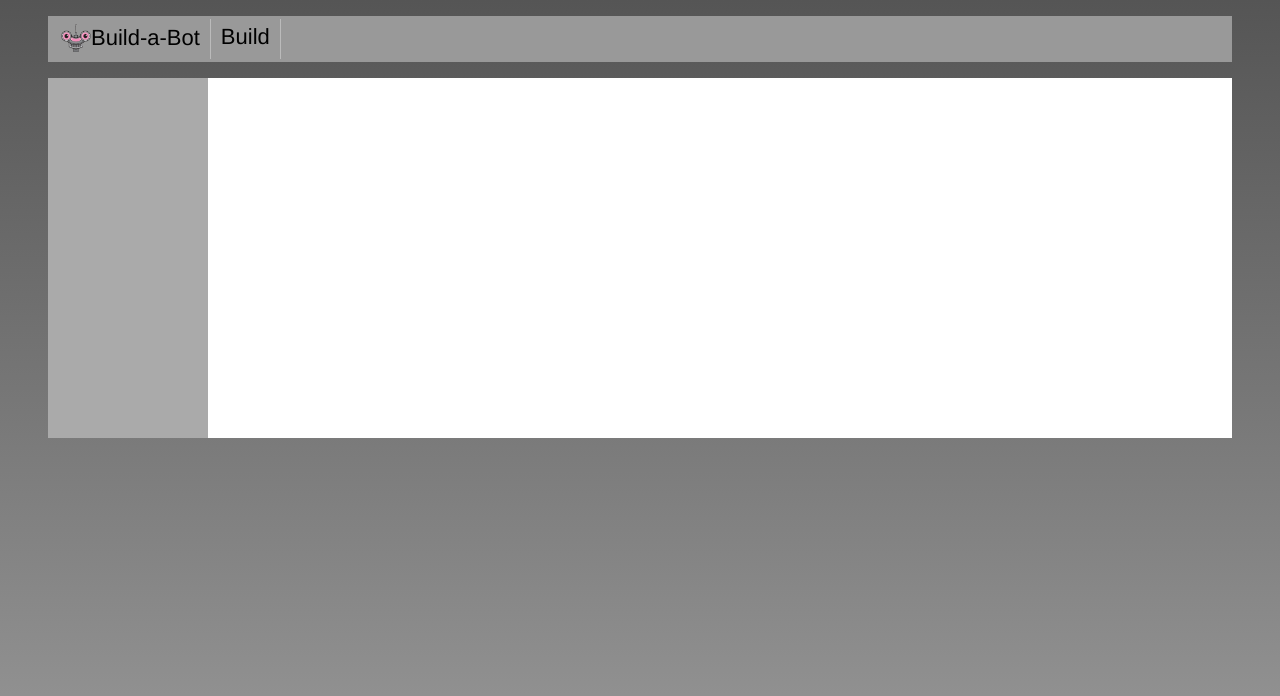
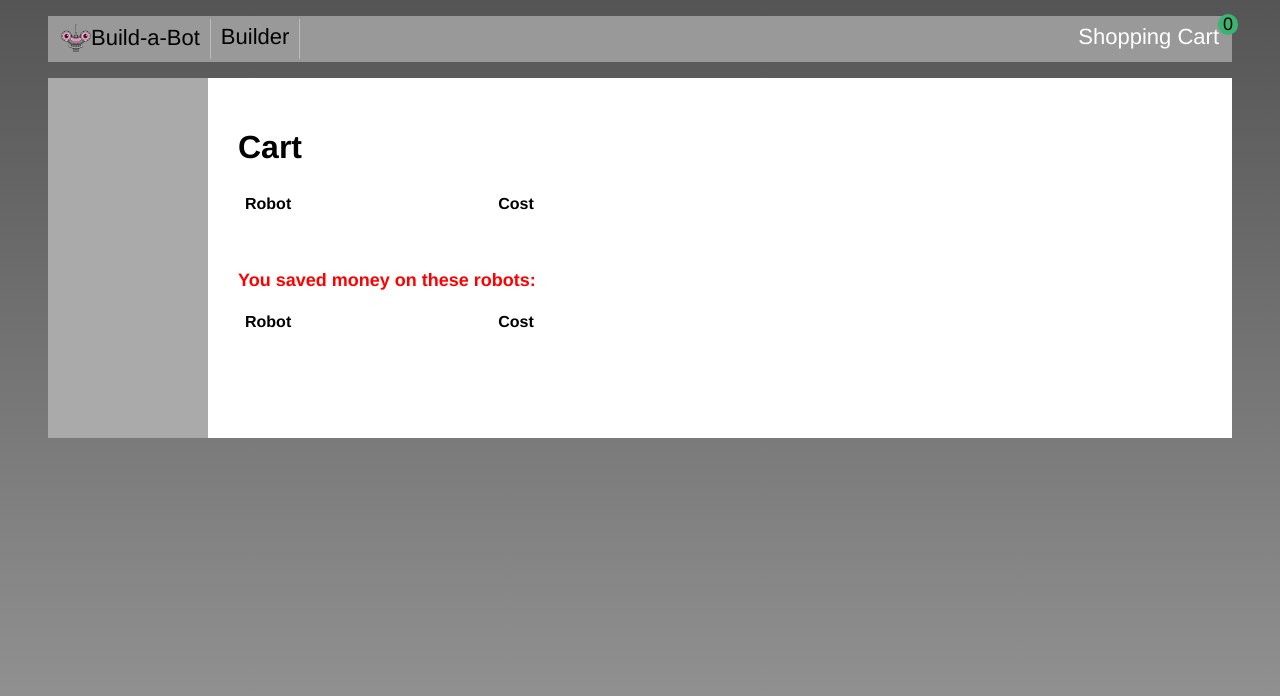
Before and after one commit to laurieroy/vue-build-a-bot, a Vue app: page /cart in a window 1280 px wide. Shown: the top 696 px of the page. Built offline with nearby package versions, Linux system fonts and the light colour scheme.

Commit message:
Use getter to show sale heads

```diff
--- a/src/App.vue
+++ b/src/App.vue
@@ -9,9 +9,17 @@
 						</router-link>
 					</li>
           <li class="nav-item">
-						<router-link class="nav-link" :to="{name: 'Build'}" exact>
-							Build
+						<router-link class="nav-link" :to="{name: 'Builder'}" exact>
+							Builder
 						</router-link>
+					</li>
+          <li class="nav-item cart">
+						<router-link class="nav-link" to="/cart" exact>
+							Shopping Cart
+						</router-link>
+						<div class="cart-items">
+							{{cart.length}}
+						</div>
 					</li>
         </ul>
       </nav>
@@ -20,7 +28,6 @@
 			<aside class="aside">
 				<router-view name="sidebar"></router-view>
 			</aside>
-
 			<main>
 				<router-view />
 			</main>
@@ -32,6 +39,11 @@
 
 export default {
   name: 'App',
+  computed: {
+    cart() {
+      return this.$store.state.cart;
+    },
+  },
 };
 </script>
 
@@ -67,6 +79,11 @@
   font-size: 22px;
   border-right: 1px solid #bbb;
 }
+.nav-item.cart {
+	position: relative;
+	margin-left: auto;
+	border-right: none;
+}
 .nav-link {
 	text-decoration: none;
 	color: inherit;
@@ -89,4 +106,15 @@
 	width: 100px;
 	min-height: 300px;
 }
+.cart-items {
+	position: absolute;
+	top: -5px;
+	right: -9px;
+	font-size: 18px;
+	width: 20px;
+	text-align: center;
+	display: inline-block;
+	border-radius: 100px;
+	background-color: mediumseagreen;
+}
 </style>
--- a/src/builder/PartSelector.vue
+++ b/src/builder/PartSelector.vue
@@ -1,14 +1,16 @@
 <template>
   <div class="part" :class="position">
-		<router-link :to="{
+    <router-link
+      :to="{
         name: 'Parts',
         params: {
           id: this.selectedPart.id,
           partType: this.selectedPart.type,
-        }
-      }">
-			<img  :src="selectedPart.src" title="arm" />
-		</router-link>
+        },
+      }"
+    >
+      <img :src="selectedPart.src" title="arm" />
+    </router-link>
     <button @click="selectPreviousPart()" class="prev-selector"></button>
     <button @click="selectNextPart()" class="next-selector"></button>
     <span class="sale" v-show="selectedPart.onSale">Sale!</span>
@@ -98,7 +100,7 @@
 }
 .part img {
   width: 165px;
-	cursor: pointer;
+  cursor: pointer;
 }
 .top {
   border-bottom: none;
--- /dev/null
+++ b/src/cart/ShoppingCart.vue
@@ -0,0 +1,82 @@
+<template>
+  <div>
+    <h1>Cart</h1>
+    <table>
+      <thead>
+        <tr>
+          <th class="robot-title">
+            Robot
+          </th>
+          <th class="cost">
+            Cost
+          </th>
+        </tr>
+      </thead>
+      <tbody>
+        <tr v-for="(robot, index) in cart" :key="index">
+          <td class="robot-title">
+            {{robot.head.title}}
+          </td>
+          <td class="cost">
+            {{robot.cost}}
+          </td>
+        </tr>
+      </tbody>
+    </table>
+		<h2 class="sale-items">You saved money on these robots:</h2>
+    <table>
+      <thead>
+        <tr>
+          <th class="robot-title">
+            Robot
+          </th>
+          <th class="cost">
+            Cost
+          </th>
+        </tr>
+      </thead>
+      <tbody>
+        <tr v-for="(robot, index) in cartSaleItems" :key="index">
+          <td class="robot-title">
+            {{robot.head.title}}
+          </td>
+          <td class="cost">
+            {{robot.cost}}
+          </td>
+        </tr>
+      </tbody>
+    </table>
+ </div>
+</template>
+
+<script>
+export default {
+  name: 'Cart',
+  computed: {
+    cart() {
+      return this.$store.state.cart;
+    },
+    cartSaleItems() {
+      return this.$store.getters.cartSaleItems;
+    },
+  },
+};
+</script>
+
+<style scoped>
+  td, th {
+    padding: 5px;
+  }
+  .robot-title {
+    text-align: left;
+    padding-right: 200px;
+  }
+  .cost {
+    text-align: right;
+  }
+	.sale-items {
+		margin-top: 50px;
+		font-size: 18px;
+		color: red;
+	}
+</style>
--- a/src/router/index.js
+++ b/src/router/index.js
@@ -68,7 +68,7 @@
       next(isValidId);
     },
   }, {
-    path: 'cart',
+    path: '/cart',
     name: 'Cart',
     component: ShoppingCart,
   }],
--- a/src/store/index.js
+++ b/src/store/index.js
@@ -12,4 +12,9 @@
       state.cart.push(robot);
     },
   },
+  getters: {
+    cartSaleItems(state) {
+      return state.cart.filter((item) => item.head.onSale);
+    },
+  },
 });
```
